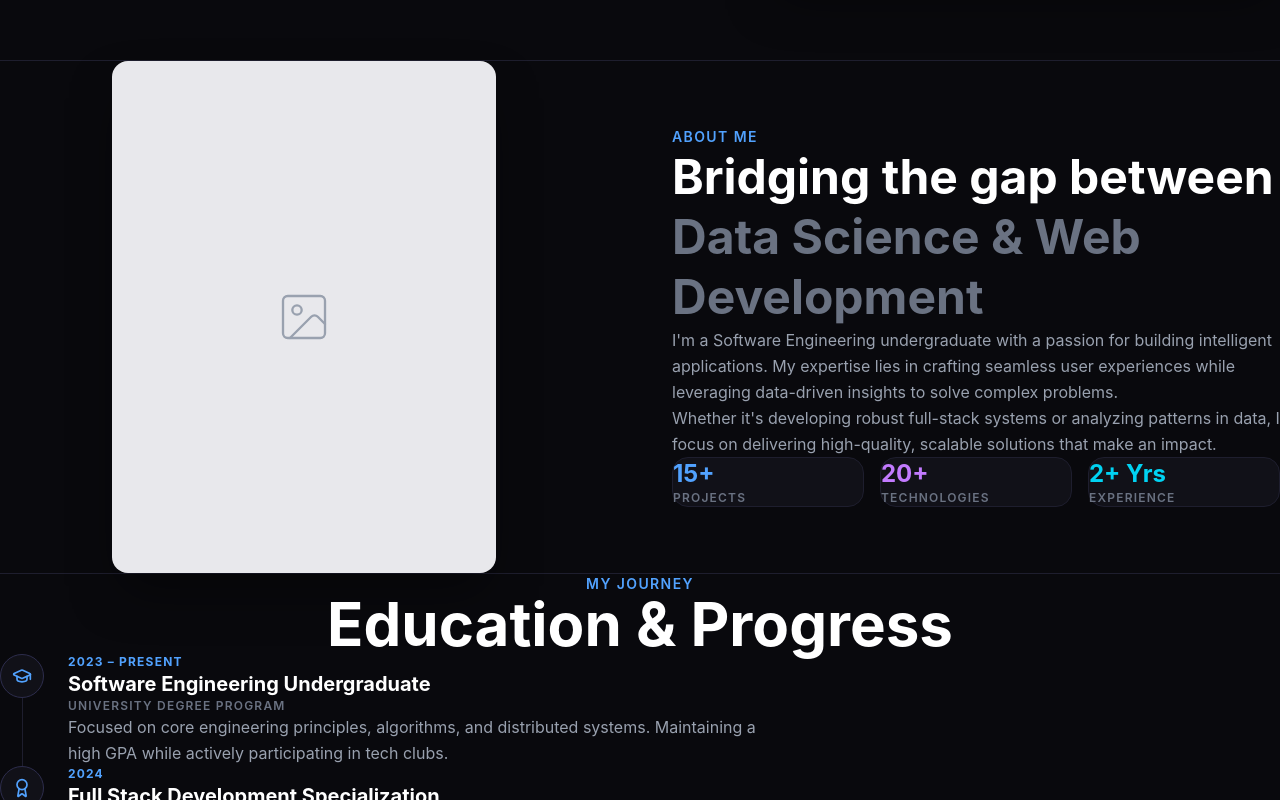
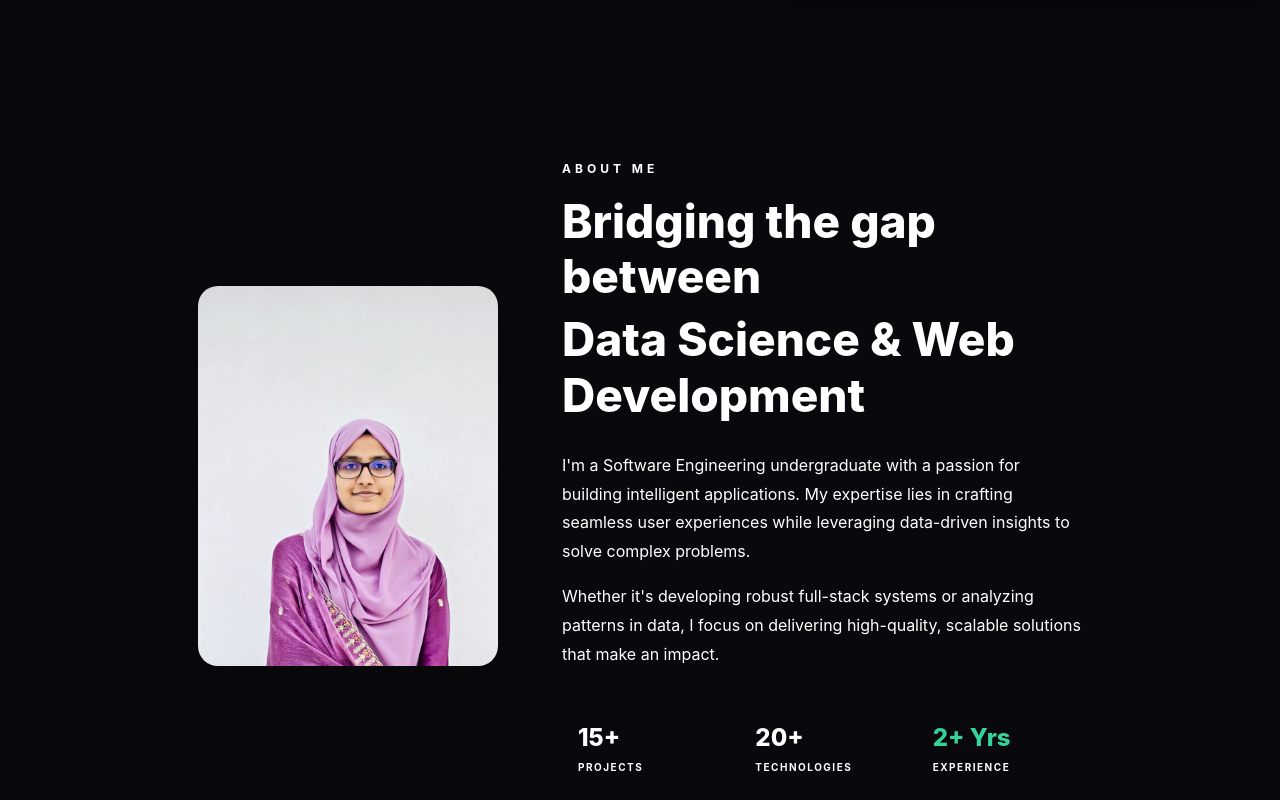
Before and after one commit to SamniHasnath/Portofolio-Website---NEW, a React app in the folder frontend/: page / in a window 1280 px wide. Shown: the part 740-1540 px from the top of the page. Built offline with nearby package versions, Linux system fonts and the light colour scheme; the HTML template or start-up script is replaced by a standard one.

Commit message:
Update About section

```diff
--- a/frontend/src/components/About/About.jsx
+++ b/frontend/src/components/About/About.jsx
@@ -1,62 +1,76 @@
-import { ImageIcon } from 'lucide-react';
-
 const stats = [
-  { value: '15+', label: 'PROJECTS', color: 'text-blue-400' },
-  { value: '20+', label: 'TECHNOLOGIES', color: 'text-purple-400' },
-  { value: '2+ Yrs', label: 'EXPERIENCE', color: 'text-cyan-400' },
+  { value: '15+', label: 'Projects', color: 'var(--c-accent)' },
+  { value: '20+', label: 'Technologies', color: 'var(--c-accent-2)' },
+  { value: '2+ Yrs', label: 'Experience', color: '#34d399' },
 ];
 
 export default function About() {
   return (
-    <section id="about" className="py-28 px-6 bg-[#09090d] border-t border-[#1e1e2e]">
-      <div className="max-w-7xl mx-auto grid md:grid-cols-2 gap-16 items-center">
-        {/* Left — Photo placeholder */}
-        <div className="flex justify-center">
-          <div className="w-full max-w-sm aspect-[3/4] rounded-2xl bg-[#e8e8ec] flex items-center justify-center shadow-2xl shadow-black/50">
-            <div className="flex flex-col items-center gap-3 text-gray-400">
-              <ImageIcon size={56} strokeWidth={1} />
-            </div>
-          </div>
+    <section id="about" className="sec" style={{
+      padding: '100px 24px', background: 'var(--c-bg)',
+      borderTop: '1px solid var(--c-border)',
+    }}>
+      <div className="reveal" style={{
+        maxWidth: '1100px', margin: '0 auto',
+        display: 'flex', alignItems: 'center', gap: '64px',
+        flexWrap: 'wrap', justifyContent: 'center',
+      }}>
+        {/* Photo */}
+        <div className="about-photo" style={{
+          flexShrink: 0, width: '300px', height: '380px', borderRadius: '20px',
+          border: '1px solid var(--c-border)', overflow: 'hidden',
+          boxShadow: '0 20px 60px rgba(0,0,0,0.15)',
+        }}>
+          <img
+            src="/Photo2.jpeg"
+            alt="Samni Hasnath"
+            style={{ width: '100%', height: '150%', objectFit: 'cover', display: 'block' }}
+          />
         </div>
 
-        {/* Right — Content */}
-        <div>
-          <p className="text-blue-400 text-sm font-semibold tracking-widest uppercase mb-4">
+        {/* Content */}
+        <div style={{ flex: '1', minWidth: '280px', maxWidth: '520px' }}>
+          <p style={{
+            color: 'var(--c-accent)', fontSize: '12px', fontWeight: '700',
+            letterSpacing: '4px', textTransform: 'uppercase', marginBottom: '16px',
+          }}>
             About Me
           </p>
-
-          <h2 className="text-4xl md:text-5xl font-bold text-white leading-tight mb-2">
+          <h2 style={{
+            fontSize: 'clamp(28px, 4vw, 46px)', fontWeight: '800',
+            color: 'var(--c-text)', lineHeight: '1.2', marginBottom: '8px',
+          }}>
             Bridging the gap between
           </h2>
-          <h2 className="text-4xl md:text-5xl font-bold text-gray-500 leading-tight mb-8">
-            Data Science &amp; Web
-            <br />
-            Development
+          <h2 style={{
+            fontSize: 'clamp(28px, 4vw, 46px)', fontWeight: '800',
+            color: 'var(--c-text-3)', lineHeight: '1.2', marginBottom: '28px',
+          }}>
+            Data Science &amp; Web Development
           </h2>
-
-          <p className="text-gray-400 leading-relaxed mb-5">
+          <p style={{ color: 'var(--c-text-2)', lineHeight: '1.8', marginBottom: '16px' }}>
             I'm a Software Engineering undergraduate with a passion for building
             intelligent applications. My expertise lies in crafting seamless user
-            experiences while leveraging data-driven insights to solve complex
-            problems.
+            experiences while leveraging data-driven insights to solve complex problems.
           </p>
-          <p className="text-gray-400 leading-relaxed mb-10">
+          <p style={{ color: 'var(--c-text-2)', lineHeight: '1.8', marginBottom: '36px' }}>
             Whether it's developing robust full-stack systems or analyzing patterns
-            in data, I focus on delivering high-quality, scalable solutions that
-            make an impact.
+            in data, I focus on delivering high-quality, scalable solutions that make an impact.
           </p>
 
-          {/* Stats */}
-          <div className="flex gap-4 flex-wrap">
+          <div style={{ display: 'grid', gridTemplateColumns: 'repeat(3, 1fr)', gap: '12px' }}>
             {stats.map((stat) => (
-              <div
-                key={stat.label}
-                className="flex-1 min-w-[100px] bg-[#111118] border border-[#1e1e2e] rounded-2xl px-5 py-4"
-              >
-                <p className={`text-2xl font-bold ${stat.color} mb-1`}>
+              <div key={stat.label} style={{
+                background: 'var(--c-card)', border: '1px solid var(--c-border)',
+                borderRadius: '16px', padding: '16px',
+              }}>
+                <p style={{ fontSize: '24px', fontWeight: '800', color: stat.color, marginBottom: '4px' }}>
                   {stat.value}
                 </p>
-                <p className="text-xs text-gray-500 font-semibold tracking-widest uppercase">
+                <p style={{
+                  fontSize: '10px', color: 'var(--c-text-2)', fontWeight: '700',
+                  letterSpacing: '1.5px', textTransform: 'uppercase', wordBreak: 'break-word',
+                }}>
                   {stat.label}
                 </p>
               </div>
```
